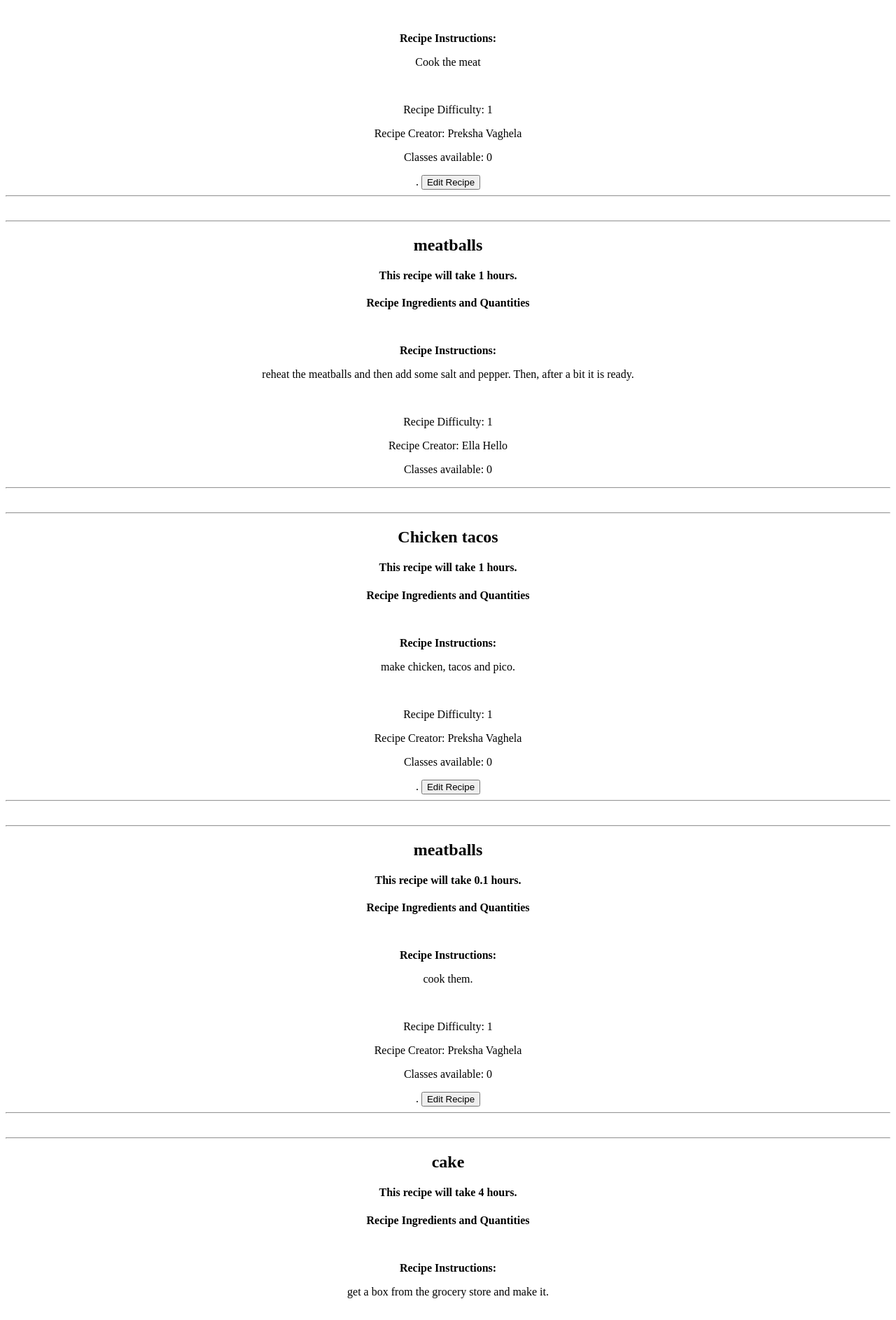
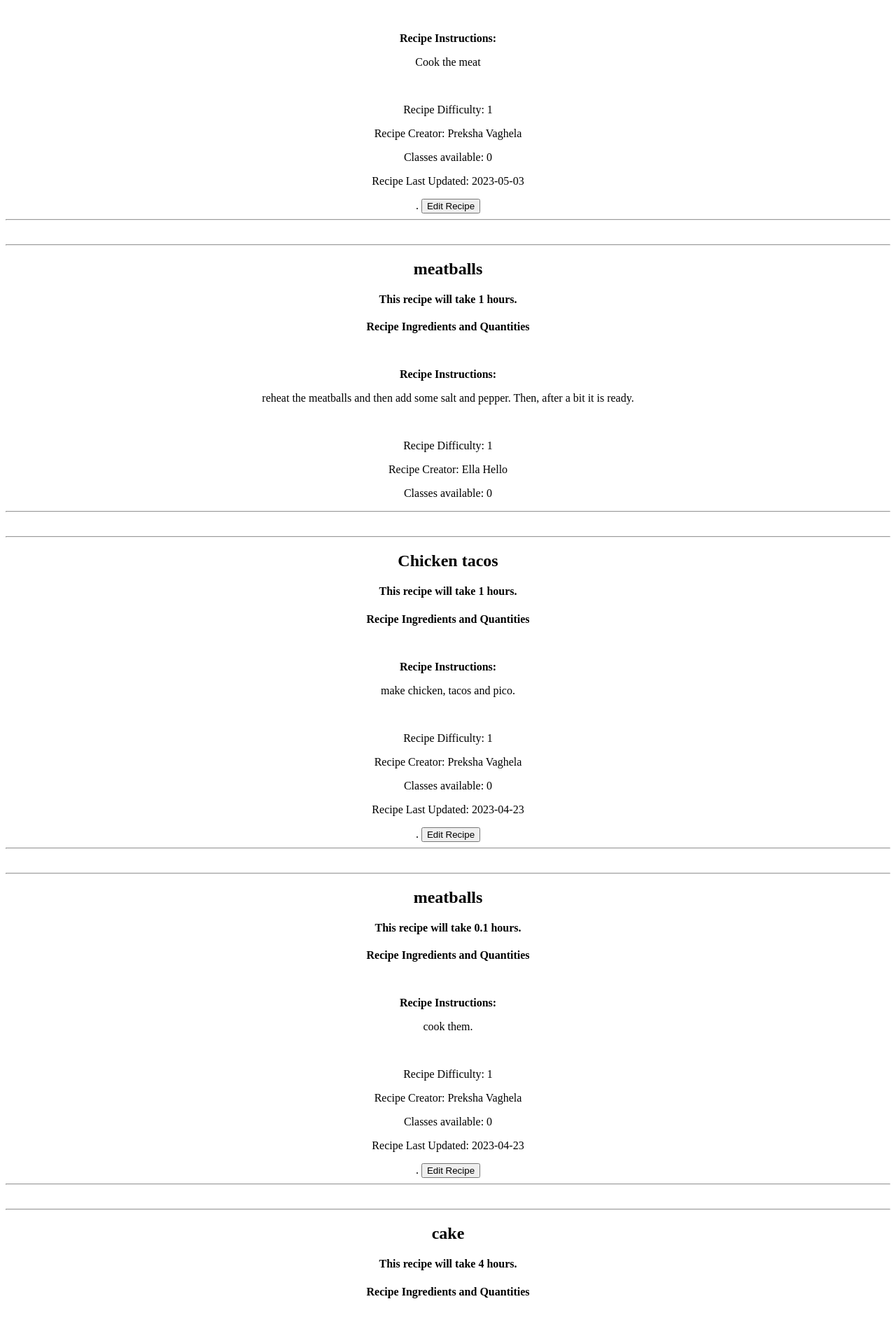
Before and after one commit to jmcwhirter1608/CookingMania, a PHP site: page /view_recipe.php in a window 1280 px wide. Shown: the part 865-2751 px from the top of the page at 70% size. Run offline with PHP 8.4, Linux system fonts and the light colour scheme; a user stored in the database is signed in; data comes from the database, SQL or seed files in the repository.

Commit message:
Update view_recipe.php

```diff
--- a/view_recipe.php
+++ b/view_recipe.php
@@ -59,8 +59,12 @@
       <?php if( $User_ID == $recipe["User_ID"] || $user_type[0] == 3 ) { ?>
 
         <div align='center'>
-      <!-- send all needed data to edit/delete -->
+
+
       <?php
+        //admin or creator can also see the last date of update for this recipe.
+        Print '<p align="center">'. "Recipe Last Updated: ". $recipe["last_update_date"].'</p>';
+        //send all needed data to edit/delete
         echo "<form method='post' action='edit_delete_recipe.php'>.
           <input type='hidden' name='recipe_id' value=". $recipe_id. ">
           <input type='submit' name='edit' value='Edit Recipe'>
```
